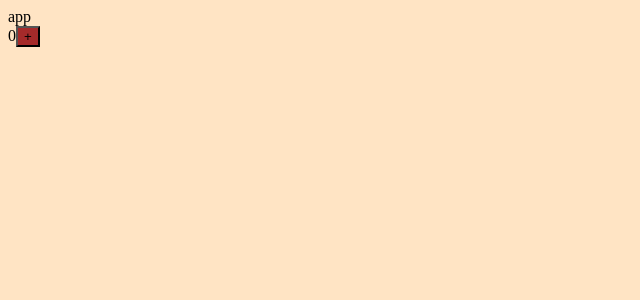
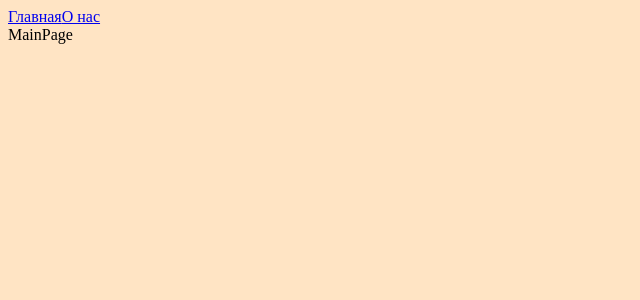
Before and after one commit to MuslimD/production_project, a React app: page / in a window 1280 px wide. Shown: the top 300 px of the page, without its empty margins (0-640 px from the left). Built offline with nearby package versions, Linux system fonts and the light colour scheme.

Commit message:
Code splitting Lazy Suspence

```diff
--- a/src/App.tsx
+++ b/src/App.tsx
@@ -1,8 +1,20 @@
-import React from 'react';
-import { Counter } from './components/Counter';
-import "./index.scss"
+import { MainPageAsync } from "./pages/MainPage/MainPage.async";
+import { AboutPageAsync } from "./pages/AboutPage/AboutPage.async";
+import { Link, Route, Routes } from "react-router-dom";
+import { Suspense } from "react";
+import "./index.scss";
+
 export const App = () => {
-    return (<>app
-        <Counter /></>
-    );
+  return (
+    <>
+      <Link to={"/"}>Главная</Link>
+      <Link to={"/about"}>О нас</Link>
+      <Suspense fallback={<div>...Loading</div>}>
+        <Routes>
+          <Route path={"/"} element={<MainPageAsync />} />
+          <Route path={"/about"} element={<AboutPageAsync />} />
+        </Routes>
+      </Suspense>
+    </>
+  );
 };
--- a/src/index.tsx
+++ b/src/index.tsx
@@ -1,7 +1,10 @@
 import { render } from "react-dom";
 import { App } from "./App";
+import { BrowserRouter } from "react-router-dom";
 
-render(<div><App/></div>,
-
-document.getElementById("root")
-)
+render(
+  <BrowserRouter>
+    <App />
+  </BrowserRouter>,
+  document.getElementById("root")
+);
--- /dev/null
+++ b/src/pages/AboutPage/AboutPage.async.tsx
@@ -0,0 +1,3 @@
+import { lazy } from "react";
+
+export const AboutPageAsync = lazy(() => import("./AboutPage"));
--- /dev/null
+++ b/src/pages/AboutPage/AboutPage.tsx
@@ -0,0 +1,5 @@
+const AboutPage = () => {
+  return <div>AboutPage</div>;
+};
+
+export default AboutPage;
--- /dev/null
+++ b/src/pages/MainPage/MainPage.async.tsx
@@ -0,0 +1,3 @@
+import { lazy } from "react";
+
+export const MainPageAsync = lazy(() => import("./MainPage"));
--- /dev/null
+++ b/src/pages/MainPage/MainPage.tsx
@@ -0,0 +1,5 @@
+const MainPage = () => {
+  return <div>MainPage</div>;
+};
+
+export default MainPage;
--- a/tsconfig.json
+++ b/tsconfig.json
@@ -2,7 +2,7 @@
   "compilerOptions": {
     "outDir": "./dist/",
     "noImplicitAny": true,
-    "module": "es6",
+    "module": "ESNext",
     "target": "es5",
     "jsx": "react-jsx",
     "allowJs": true,
```
Also changed, not shown: package.json (+4 -3 lines), 2 other files (tests, documents, lock files or other folders).
